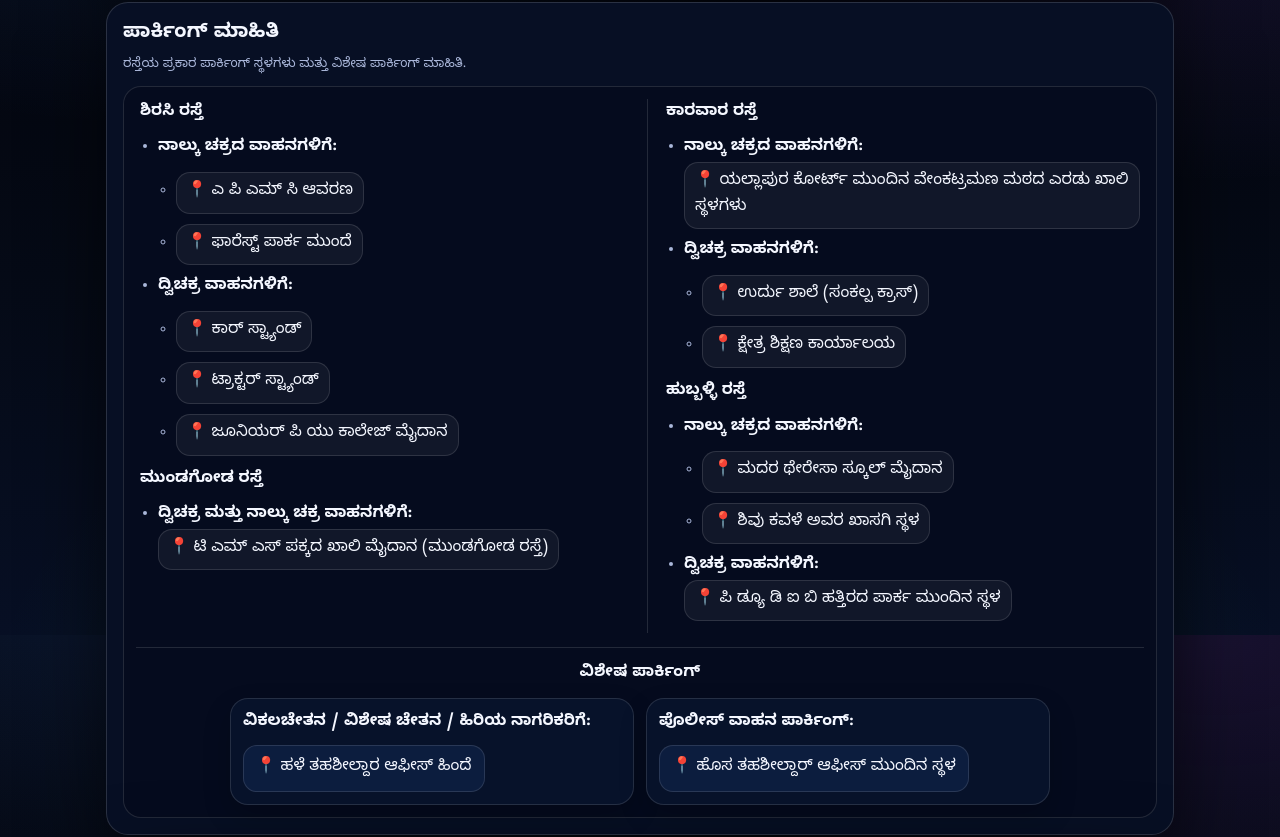
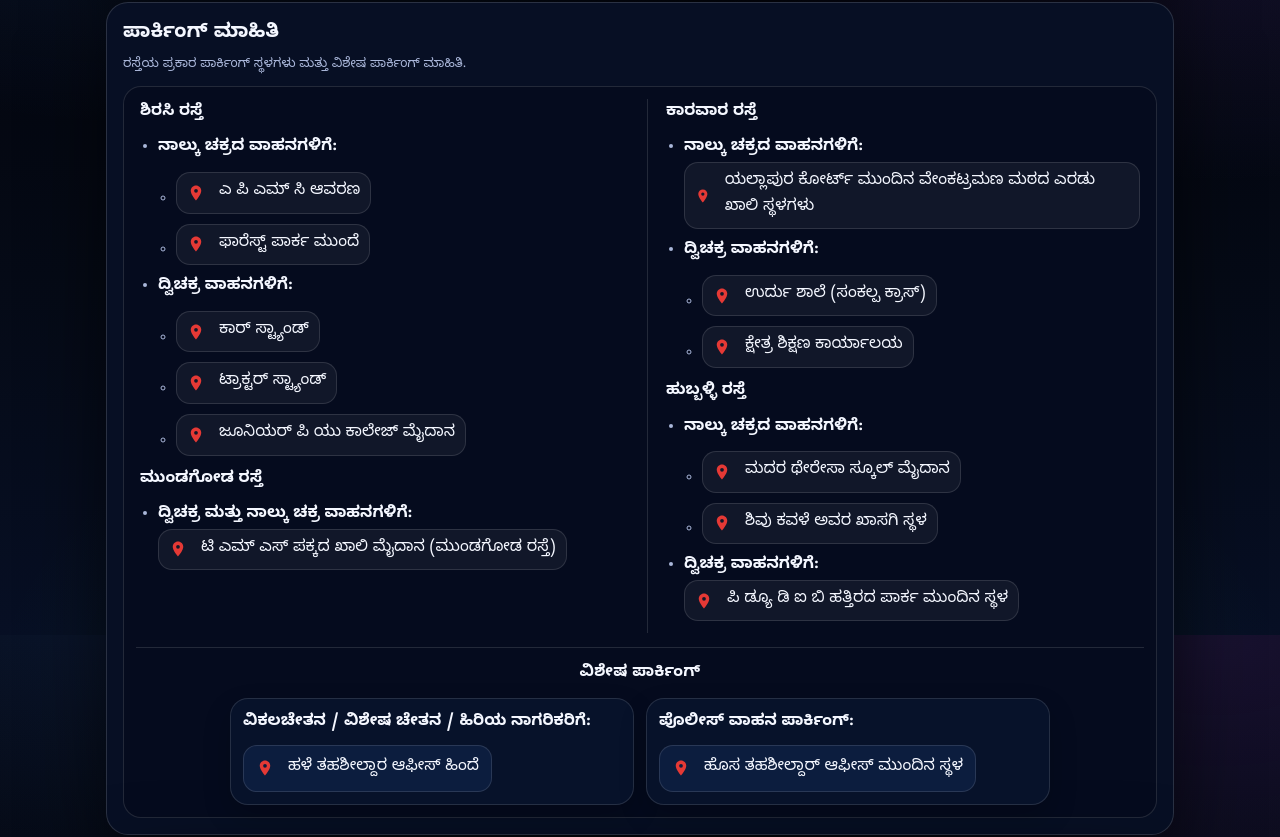
Before and after one commit to koppeteam/Festival, a React (Create React App) app: page / in a window 1280 px wide. Shown: the part 1765-2602 px from the top of the page. Built offline with nearby package versions, Linux system fonts and the light colour scheme; the HTML template or start-up script is replaced by a standard one.

Commit message:
update logo and map icon

```diff
--- a/package.json
+++ b/package.json
@@ -3,8 +3,10 @@
   "version": "1.0.0",
   "private": true,
   "dependencies": {
+    "qrcode": "^1.5.4",
     "react": "^18.2.0",
     "react-dom": "^18.2.0",
+    "react-icons": "^5.5.0",
     "react-scripts": "5.0.1"
   },
   "scripts": {
--- a/src/App.css
+++ b/src/App.css
@@ -464,6 +464,12 @@ input[type="file"]{ display:none; }
 .gallery-scrollable {
   animation: autoScrollX 20s linear infinite;
 }
+.mapIcon {
+  color: #e53935;      /* Google Maps red */
+  font-size: 18px;
+  vertical-align: middle;
+  margin-right: 6px;
+}
 
 /* Pause on hover (important for UX) */
 .gallery-scrollable:hover {
--- a/src/components/Section03.jsx
+++ b/src/components/Section03.jsx
@@ -1,6 +1,6 @@
 import React from 'react';
 import { useLanguage } from '../i18n/LanguageContext';
-
+import { MdLocationOn } from "react-icons/md";
 const Section03 = () => {
   const { t } = useLanguage();
 
@@ -28,7 +28,7 @@ const Section03 = () => {
                       rel="noopener noreferrer"
                       target="_blank"
                     >
-                      📍 {t.section03.apmcPremises}
+                      <MdLocationOn className="mapIcon" /> {t.section03.apmcPremises}
                     </a>
                   </li>
                   <li>
@@ -37,7 +37,7 @@ const Section03 = () => {
                       rel="noopener noreferrer"
                       target="_blank"
                     >
-                      📍 {t.section03.forestParkFront}
+                      <MdLocationOn className="mapIcon" /> {t.section03.forestParkFront}
                     </a>
                   </li>
                 </ul>
@@ -51,7 +51,7 @@ const Section03 = () => {
                       rel="noopener noreferrer"
                       target="_blank"
                     >
-                      📍 {t.section03.carStand}
+                      <MdLocationOn className="mapIcon" /> {t.section03.carStand}
                     </a>
                   </li>
                   <li>
@@ -60,7 +60,7 @@ const Section03 = () => {
                       rel="noopener noreferrer"
                       target="_blank"
                     >
-                      📍 {t.section03.tractorStand}
+                      <MdLocationOn className="mapIcon" /> {t.section03.tractorStand}
                     </a>
                   </li>
                   <li>
@@ -69,7 +69,7 @@ const Section03 = () => {
                       rel="noopener noreferrer"
                       target="_blank"
                     >
-                      📍 {t.section03.juniorPUGround}
+                      <MdLocationOn className="mapIcon" /> {t.section03.juniorPUGround}
                     </a>
                   </li>
                 </ul>
@@ -84,7 +84,7 @@ const Section03 = () => {
                   rel="noopener noreferrer"
                   target="_blank"
                 >
-                  📍 {t.section03.tmsGround}
+                  <MdLocationOn className="mapIcon" /> {t.section03.tmsGround}
                 </a>
               </li>
             </ul>
@@ -101,7 +101,7 @@ const Section03 = () => {
                   rel="noopener noreferrer"
                   target="_blank"
                 >
-                  📍 {t.section03.venkatramanMath}
+                  <MdLocationOn className="mapIcon" /> {t.section03.venkatramanMath}
                 </a>
               </li>
               <li>
@@ -113,7 +113,7 @@ const Section03 = () => {
                       rel="noopener noreferrer"
                       target="_blank"
                     >
-                      📍 {t.section03.urduSchool}
+                      <MdLocationOn className="mapIcon" /> {t.section03.urduSchool}
                     </a>
                   </li>
                   <li>
@@ -122,7 +122,7 @@ const Section03 = () => {
                       rel="noopener noreferrer"
                       target="_blank"
                     >
-                      📍 {t.section03.fieldEducationOffice}
+                      <MdLocationOn className="mapIcon" /> {t.section03.fieldEducationOffice}
                     </a>
                   </li>
                 </ul>
@@ -139,7 +139,7 @@ const Section03 = () => {
                       rel="noopener noreferrer"
                       target="_blank"
                     >
-                      📍 {t.section03.motherTheresaSchool}
+                      <MdLocationOn className="mapIcon" /> {t.section03.motherTheresaSchool}
                     </a>
                   </li>
                   <li>
@@ -148,7 +148,7 @@ const Section03 = () => {
                       rel="noopener noreferrer"
                       target="_blank"
                     >
-                      📍 {t.section03.shivuKavaleLand}
+                      <MdLocationOn className="mapIcon" /> {t.section03.shivuKavaleLand}
                     </a>
                   </li>
                 </ul>
@@ -160,7 +160,7 @@ const Section03 = () => {
                   rel="noopener noreferrer"
                   target="_blank"
                 >
-                  📍 {t.section03.pwdibPark}
+                  <MdLocationOn className="mapIcon" /> {t.section03.pwdibPark}
                 </a>
               </li>
             </ul>
@@ -178,7 +178,7 @@ const Section03 = () => {
                 rel="noopener noreferrer"
                 target="_blank"
               >
-                📍 {t.section03.oldTahsildar}
+                <MdLocationOn className="mapIcon" /> {t.section03.oldTahsildar}
               </a>
             </div>
             <div className="specialItem">
@@ -188,7 +188,7 @@ const Section03 = () => {
                 rel="noopener noreferrer"
                 target="_blank"
               >
-                📍 {t.section03.newTahsildar}
+                <MdLocationOn className="mapIcon" /> {t.section03.newTahsildar}
               </a>
             </div>
           </div>
```
Also changed, not shown: 1 other file (tests, documents, lock files or other folders).
